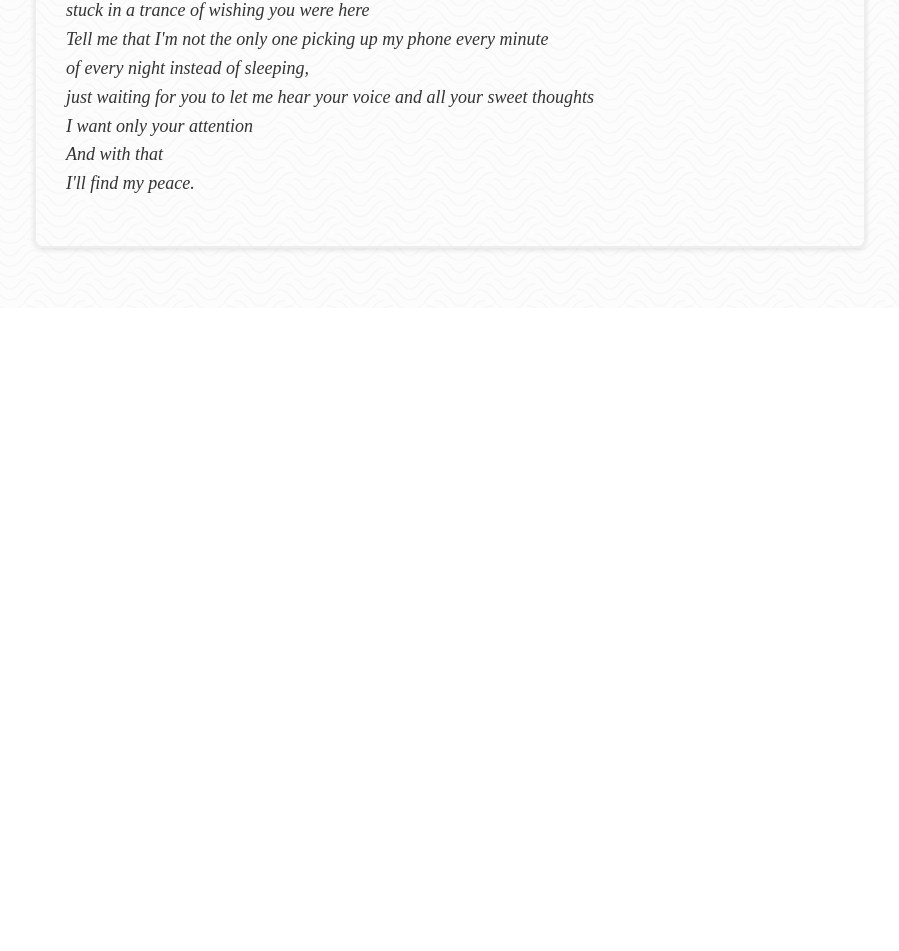
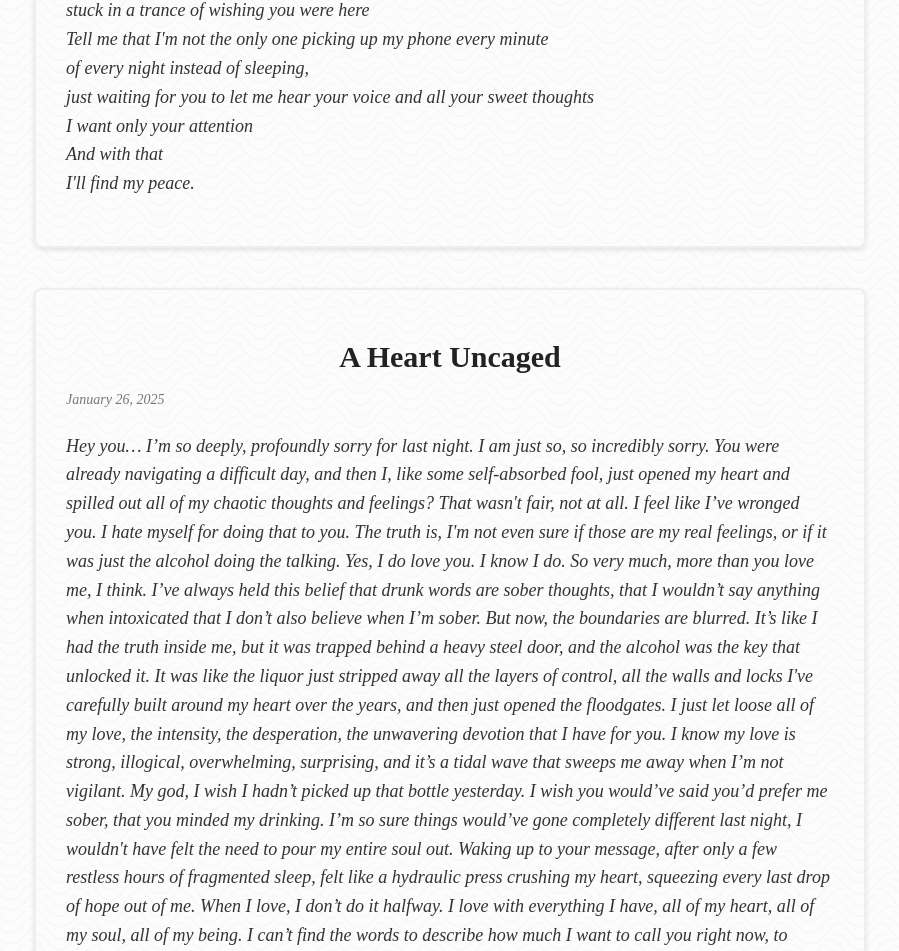
Before and after one commit to pengu-dev/pengu-dev.github.io, a plain HTML site: page index.html in a window 1280 px wide. Shown: the part 9489-10440 px from the top of the page, without its empty margins (190-1089 px from the left). Before the commit the page ends 9797 px from the top, so only its background shows below. Drawn offline with Linux system fonts and the light colour scheme.

Commit message:
fuck me 26 jan

```diff
--- a/index.html
+++ b/index.html
@@ -305,6 +305,36 @@
             And with that<br>
             I'll find my peace.</p>
     </div>
+    <div class="entry">
+        <h1>A Heart Uncaged</h1>
+        <p class="date">January 26, 2025</p>
+        <p>Hey you… I’m so deeply, profoundly sorry for last night. I am just so, so incredibly sorry. You were already
+            navigating a difficult day, and then I, like some self-absorbed fool, just opened my heart and spilled out
+            all of my chaotic thoughts and feelings? That wasn't fair, not at all. I feel like I’ve wronged you. I hate
+            myself for doing that to you. The truth is, I'm not even sure if those are my real feelings, or if it was
+            just the alcohol doing the talking. Yes, I do love you. I know I do. So very much, more than you love me, I
+            think. I’ve always held this belief that drunk words are sober thoughts, that I wouldn’t say anything when
+            intoxicated that I don’t also believe when I’m sober. But now, the boundaries are blurred. It’s like I had
+            the truth inside me, but it was trapped behind a heavy steel door, and the alcohol was the key that unlocked
+            it. It was like the liquor just stripped away all the layers of control, all the walls and locks I've
+            carefully built around my heart over the years, and then just opened the floodgates. I just let loose all of
+            my love, the intensity, the desperation, the unwavering devotion that I have for you. I know my love is
+            strong, illogical, overwhelming, surprising, and it’s a tidal wave that sweeps me away when I’m not
+            vigilant. My god, I wish I hadn’t picked up that bottle yesterday. I wish you would’ve said you’d prefer me
+            sober, that you minded my drinking. I’m so sure things would’ve gone completely different last night, I
+            wouldn't have felt the need to pour my entire soul out. Waking up to your message, after only a few restless
+            hours of fragmented sleep, felt like a hydraulic press crushing my heart, squeezing every last drop of hope
+            out of me. When I love, I don’t do it halfway. I love with everything I have, all of my heart, all of my
+            soul, all of my being. I can’t find the words to describe how much I want to call you right now, to
+            apologize, to beg for your forgiveness. To tell you how truly sorry I am for yesterday. And maybe, if you
+            were smart, and I know you are, you would just cut me out of your life completely. I think it's clear that I
+            am incapable of doing that myself, and I think it's also clear that the way I’m made, the way I love, it
+            wasn't designed for your heart, it’s too much, it’s too all encompassing for the light and freedom you
+            require. As much as that hurts to write, as much as I want you, as much as I desperately crave for you to
+            allow me to love you the way that I do, I know I shouldn’t. I know I can’t let you go. I just can’t. It's
+            like a force of nature, an irresistible pull that keeps me tethered to you, even though I know I’m destined
+            to be hurt. Even though I know I can only cause you pain, and hurt.</p>
+    </div>
 </body>
 
 </html>
```
